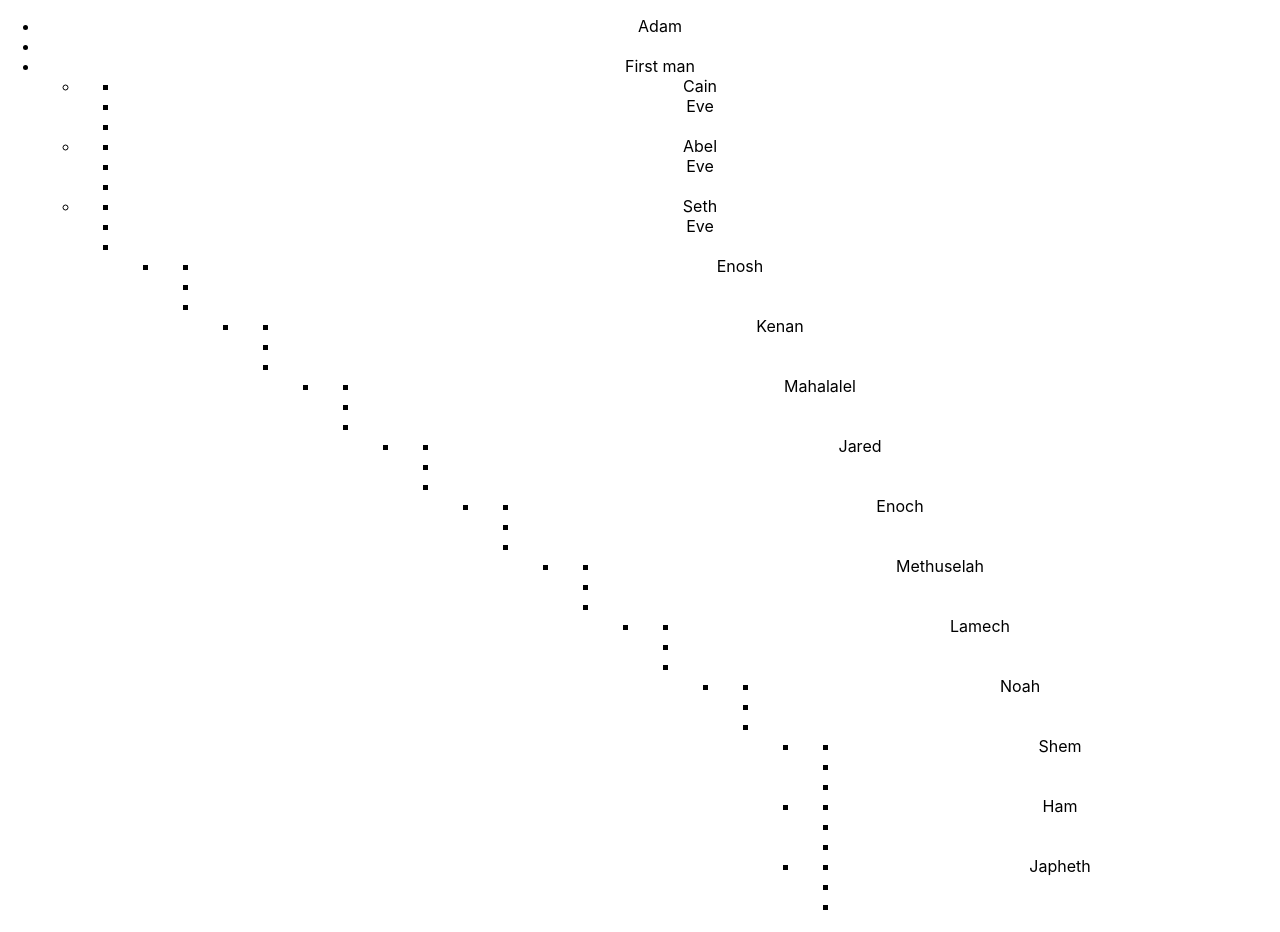
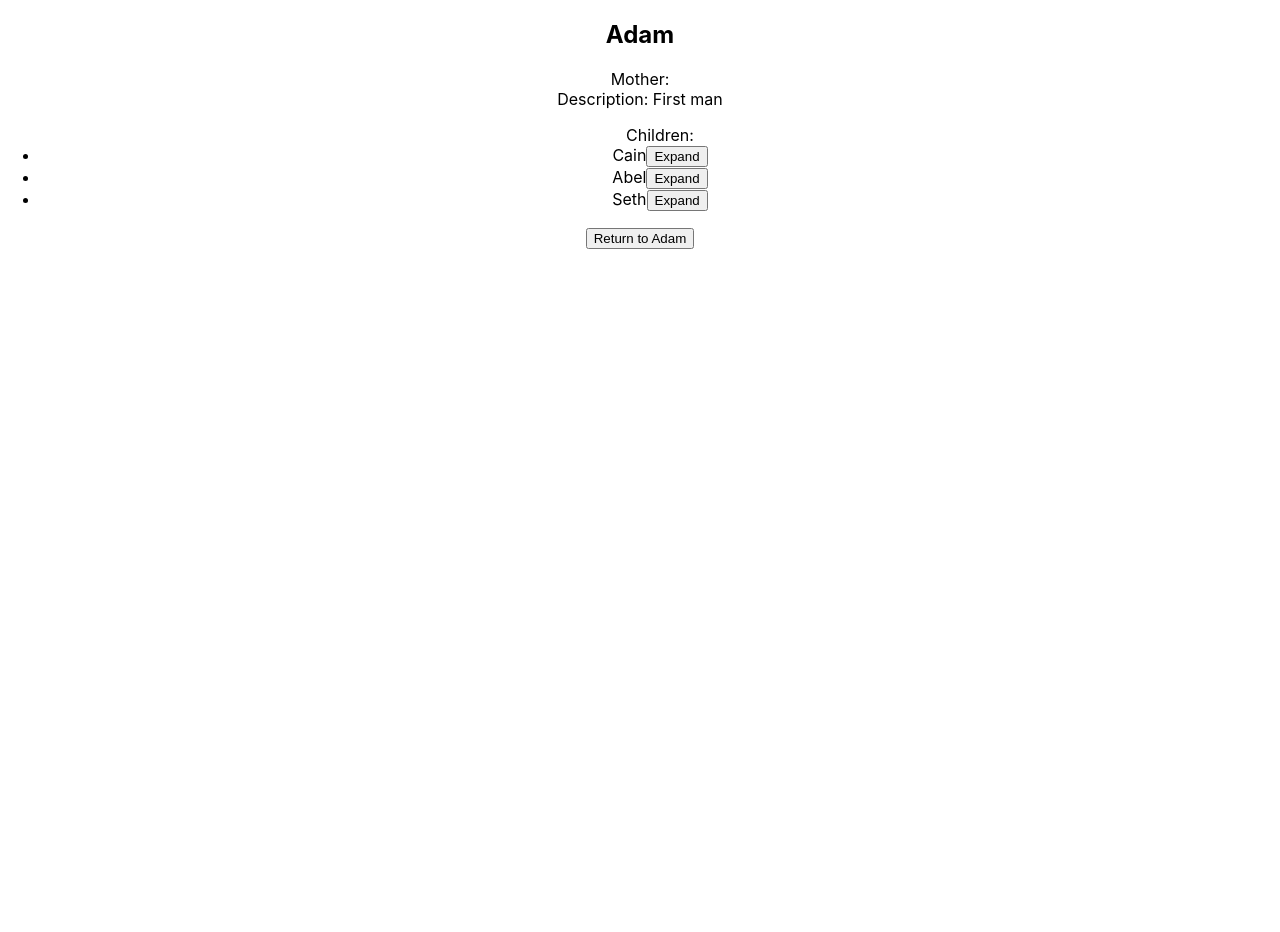
Before and after one commit to MichaelCalabro/Chronicles, a React (Create React App) app: page / in a window 1280 px wide. After the commit the page ends 800 px from the top, so only its background shows below. Built offline with nearby package versions, Linux system fonts and the light colour scheme.

Commit message:
tree traversal

```diff
--- a/src/App.js
+++ b/src/App.js
@@ -1,31 +1,13 @@
 import React from 'react';
-import logo from './logo.svg';
 import './App.css';
 import chronicles from './chronicles.json';
 
 function App() {
   return (
     <div className="App">
-      {/* <header className="App-header">
-        <img src={logo} className="App-logo" alt="logo" />
-        <p>
-          Edit <code>src/App.js</code> and save to reload.
-        </p>
-        <a
-          className="App-link"
-          href="https://reactjs.org"
-          target="_blank"
-          rel="noopener noreferrer"
-        >
-          Learn React
-        </a>
-      </header> */}
-
-      {/* <TreeString/> */}
-
-
-      <TreeList/>
-
+      <div id="root">
+        <TreeNode id="node" node={chronicles.chronicles}/>
+      </div>
     </div>
   );
 }
@@ -39,44 +21,61 @@ function TreeString(props){
 }
 
 
-function TreeList(props){
+class TreeNode extends React.Component{
 
-  const cr = chronicles.chronicles;
-  const children = cr.children.map((child) =>
-    <li>{TreeNode(child)}</li>
-  );
+  constructor(props){
+    super(props);
+
+    this.state = {
+      rootNode : props.node,
+      currentNode : props.node,
+      previousNode : null
+    }
+
+  }
+
+  render(){
+    const name = this.state.currentNode.name;
+    const mother = this.state.currentNode.mother;
+    const desc = this.state.currentNode.decription;
+    const children = this.state.currentNode.children.map((child) =>
+      // <li><TreeNode node={child}/></li>
+      <li>{child.name}
+        <button onClick={() => this.goToChild(child)}>Expand</button>
+      </li>
+    );
+
+    return(
+      <div>
+
+        <h2>{name}</h2>
+        <div>Mother: {mother}</div>
+        <div>Description: {desc}</div>
+        <ul>Children: {children}</ul>
+
+      <button onClick={() => this.returnToRoot()}>Return to Adam</button>
+
+    </div>
+    )
+  }
 
 
-  return(
-    <div>
-      <ul>
-        <li>{cr.name}</li>
-        <li>{cr.mother}</li>
-        <li>{cr.decription}</li>
-        <ul>{children}</ul>
-      </ul>
-    </div>
-  )
+  goToChild(newNode){
+    this.setState({
+      previousNode : this.state.currentNode,
+      currentNode: newNode
+    });
+  }
 
-}
+  returnToRoot(){
+    this.setState({
+      previousNode : null,
+      currentNode: this.state.rootNode
+    });
 
-function TreeNode(props){
-
-  const children = props.children.map((child) =>
-    <li>{TreeNode(child)}</li>
-  );
+  }
 
 
-  return(
-    <div>
-      <ul>
-        <li>{props.name}</li>
-        <li>{props.mother}</li>
-        <li>{props.decription}</li>
-        <ul>{children}</ul>
-      </ul>
-    </div>
-  )
 }
 
 
```
Also changed, not shown: 2 other files (tests, documents, lock files or other folders).
